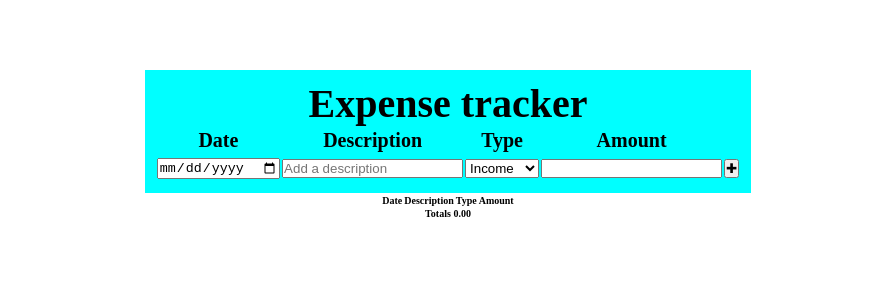
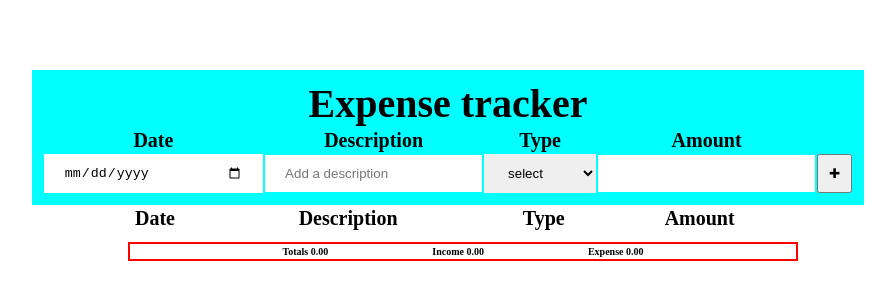
Before and after one commit to phemmyblaze/expense-tracker, a plain HTML site: page index.html in a window 1280 px wide. Shown: the part 130-430 px from the top of the page, without its empty margins (192-1087 px from the left). Drawn offline with Linux system fonts and the light colour scheme.

Commit message:
Trying to implement the total of income and expenditure

```diff
--- a/css/style.css
+++ b/css/style.css
@@ -22,3 +22,50 @@ body {
     padding: 1rem;
     font-size: 2rem;
 }
+
+.input {
+ width: 100%;
+ border: none;
+ padding: 1.1rem 2rem;
+}
+
+.input-date {
+    margin-right: 6rem;
+}
+
+.new-entry {
+    padding: 1rem;
+}
+
+.new-entry:hover {
+    background-color: #000;
+    color: #fff;
+}
+
+.container {
+    margin: 0 auto;
+}
+
+#details {
+    width: 70rem;
+}
+
+.frod {
+    font-size: 2rem;
+}
+
+.footer {
+    border: 2px solid red;
+    margin-left: 3rem;
+    margin-top: 1rem;
+    display: flex;
+    justify-content: center;
+    align-items: center;
+}
+
+.tre {
+    display: flex;
+    /* justify-content: space-between;
+    align-items: center; */
+    gap: 10rem;
+}
--- a/index.html
+++ b/index.html
@@ -14,7 +14,7 @@
         <h1>Expense tracker</h1>
         <table class="budget-tracker">
             <thead>
-                <tr>
+                <tr class="entries">
                     <th>Date</th>
                     <th>Description</th>
                     <th>Type</th>
@@ -32,6 +32,7 @@
                     </td>
                     <td>
                         <select class="input input-type">
+                            <option value="">select</option>
                             <option value="income">Income</option>
                             <option value="expense">Expense</option>
                         </select>
@@ -46,12 +47,6 @@
 
                 </tr>
             </tbody>
-            <tbody>
-                <tr>
-
-                </tr>
-            </tbody>
-
 
         </table>
     </div>
@@ -59,7 +54,7 @@
     <div class="container">
         <table id="details">
             <thead class="items">
-                <tr>
+                <tr class="frod">
                     <th>Date</th>
                     <th>Description</th>
                     <th>Type</th>
@@ -67,10 +62,23 @@
                 </tr>
             </thead>
 
-            <tfoot>
+        </table>
+
+        <table class="footer">
+            <tfoot class="tre">
                 <tr>
                     <td colspan="5" class="summary">
                         <strong>Totals <span>0.00</span></strong>
+                    </td>
+                </tr>
+                <tr>
+                    <td colspan="5" class="summary">
+                        <strong>Income <span class="incomed">0.00</span></strong>
+                    </td>
+                </tr>
+                <tr>
+                    <td colspan="5" class="summary">
+                        <strong>Expense <span class="expense">0.00</span></strong>
                     </td>
                 </tr>
             </tfoot>
--- a/js/main.js
+++ b/js/main.js
@@ -79,7 +79,7 @@ expensedisplay.forEach((items) => {
             <td>${items.date} </td>
             <td>${items.description} </td>
             <td>${items.type} </td>
-            <td>${items.amount} </td>
+            <td>₦ ${items.amount} </td>
             <td>
                 <button type="button" class="delete-entry" onClick="del()">&#10005</button>
             </td>
@@ -106,6 +106,7 @@ function del() {
 function calc() {
     let total = JSON.parse(localStorage.getItem("expenseTracker"))
 
+
     return total.reduce((acc, item, i) =>{
         // let income = i
         // // return acc += item.amount;
@@ -121,4 +122,48 @@ function calc() {
 }
 console.log(calc())
 
-let total = document.querySelector('span').textContent = calc()
+let total = document.querySelector('span').textContent = `₦ ${calc()}`
+
+function incalc() {
+    let income = JSON.parse(localStorage.getItem("expenseTracker"))
+    let incomedetails = income.filter(received)
+    console.log(incomedetails)
+    // let type = document.querySelector('.input-type').value
+    // let income = type.income
+    // if(incomeTotal === income) {
+    //     console.log(type.income)
+    //     incomeTotal.map(acc  => {
+    //         return acc ++
+    //     },0)
+
+    //     return incomeTotal;
+    // }
+
+    function received(income) {
+        return income == (type.income)
+    }
+
+    // return incomedetails.reduce((acc, item) => {
+    //     return acc += item.amount
+    // },0)
+}
+incalc()
+// console.log(incalc())
+
+let incomed = document.querySelector('.incomed').textContent = `₦ ${incalc()}`
+
+function incalc() {
+    let incomeTotal = JSON.parse(localStorage.getItem("expenseTracker"))
+    let type = document.querySelector('.input-type').value
+    let income = type.income
+    if(incomeTotal === income) {
+        console.log(type.income)
+        incomeTotal.map(acc  => {
+            return acc ++
+        },0)
+
+        return incomeTotal;
+    }
+}
+
+let expensed = document.querySelector('.expense').textContent = `₦ ${incalc()}`
```
